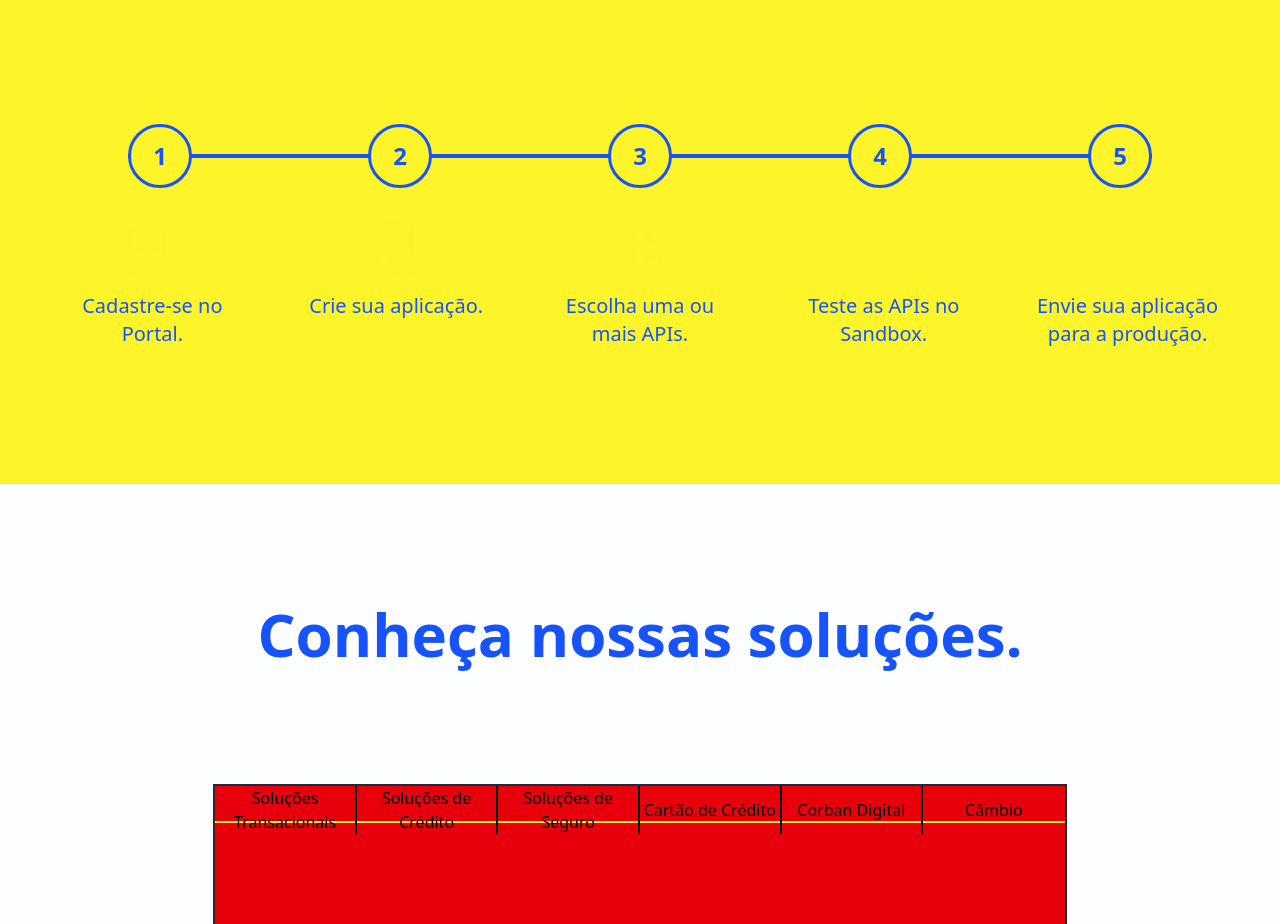
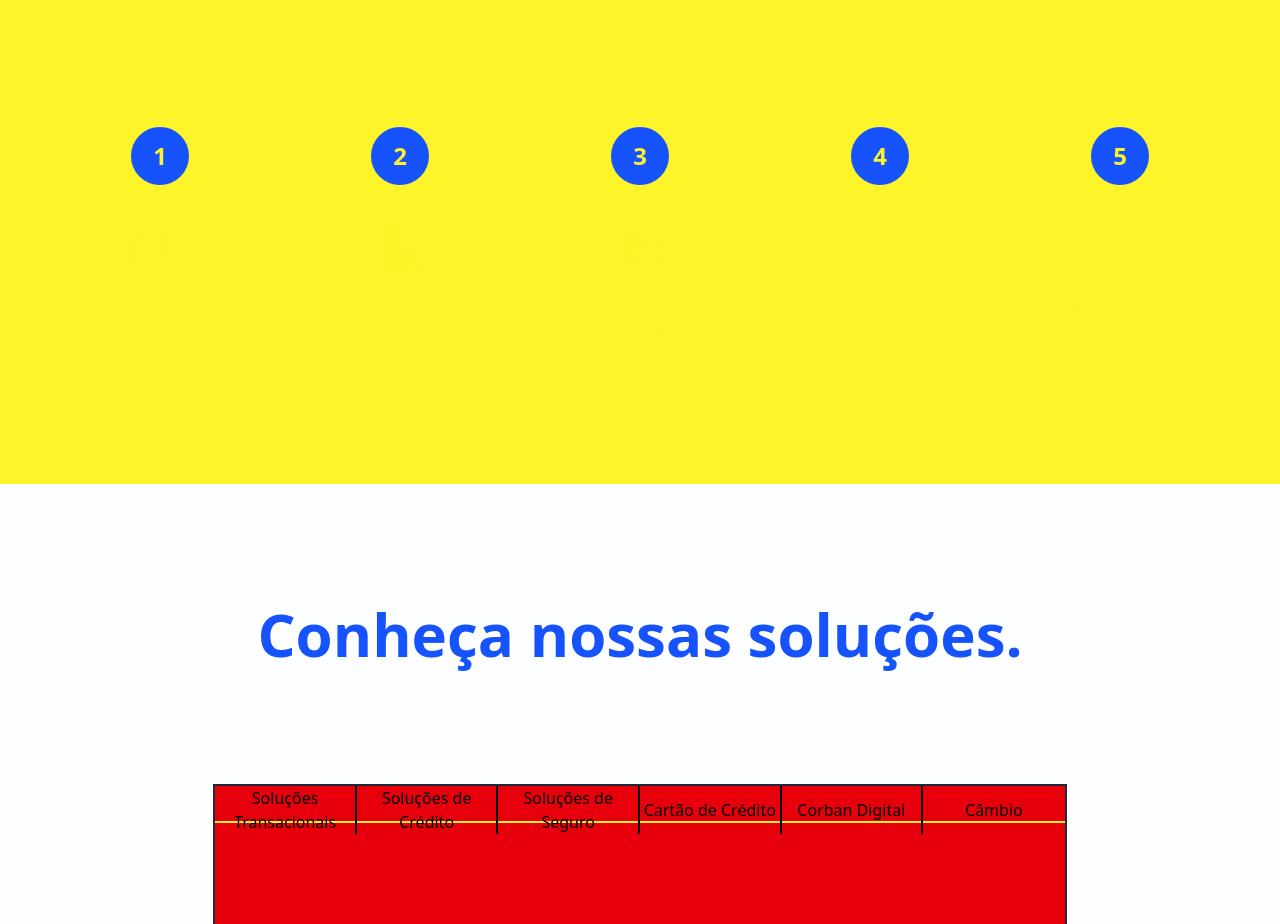
Before and after one commit to igorjunqueira2607/new-portal-developers-bb, a React (Vite) app: page / in a window 1280 px wide. Shown: the part 1180-2104 px from the top of the page. Built offline with nearby package versions, Linux system fonts and the light colour scheme.

Commit message:
Mudando cor

```diff
--- a/src/components/ImplemetationSteps.jsx
+++ b/src/components/ImplemetationSteps.jsx
@@ -2,28 +2,28 @@ function ImplematationSteps () {
   return(
     <section class="flex flex-col w-4/5 h-1/4 items-center">
       <div class="flex w-full justify-between items-center relative">
-        <hr class="text-azul-bb w-full absolute border-2"/>
-        <div class="bg-amarelo-bb rounded-full border-3 border-azul-bb flex relative w-16 h-16 justify-center items-center">
-          <h1 class="text-2xl text-azul-bb font-semibold">1</h1>
+        <hr class="text-amarelo-bb w-full absolute border-2"/>
+        <div class="bg-azul-bb rounded-full border-3 border-amarelo-bb flex relative w-16 h-16 justify-center items-center">
+          <h1 class="text-2xl text-amarelo-bb font-semibold">1</h1>
         </div>
-        <div class="bg-amarelo-bb rounded-full border-3 border-azul-bb flex relative w-16 h-16 justify-center items-center">
-          <h1 class="text-2xl text-azul-bb font-semibold">2</h1>
+        <div class="bg-azul-bb rounded-full border-3 border-amarelo-bb flex relative w-16 h-16 justify-center items-center">
+          <h1 class="text-2xl text-amarelo-bb font-semibold">2</h1>
         </div>
-        <div class="bg-amarelo-bb rounded-full border-3 border-azul-bb flex relative w-16 h-16 justify-center items-center">
-          <h1 class="text-2xl text-azul-bb font-semibold">3</h1>
+        <div class="bg-azul-bb rounded-full border-3 border-amarelo-bb flex relative w-16 h-16 justify-center items-center">
+          <h1 class="text-2xl text-amarelo-bb font-semibold">3</h1>
         </div>
-        <div class="bg-amarelo-bb rounded-full border-3 border-azul-bb flex relative w-16 h-16 justify-center items-center">
-          <h1 class="text-2xl text-azul-bb font-semibold">4</h1>
+        <div class="bg-azul-bb rounded-full border-3 border-amarelo-bb flex relative w-16 h-16 justify-center items-center">
+          <h1 class="text-2xl text-amarelo-bb font-semibold">4</h1>
         </div>
-        <div class="bg-amarelo-bb rounded-full border-3 border-azul-bb flex relative w-16 h-16 justify-center items-center">
-          <h1 class="text-2xl text-azul-bb font-semibold">5</h1>
+        <div class="bg-azul-bb rounded-full border-3 border-amarelo-bb flex relative w-16 h-16 justify-center items-center">
+          <h1 class="text-2xl text-amarelo-bb font-semibold">5</h1>
         </div>
       </div>
       <div class="flex justify-between w-8/7 mt-4">
         <div class="text-center w-1/6 h-full justify-between flex flex-col items-center">
           <div class="pt-4 pb-4 w-full flex flex-col items-center">
             <img src="/assets/clipboard.png" class="w-14 h-14"/>
-            <h1 class="text-azul-bb mt-4 text-xl font-medium">
+            <h1 class="text-amarelo-bb mt-4 text-xl font-medium">
               Cadastre-se no Portal.
             </h1>
           </div>
@@ -31,7 +31,7 @@ function ImplematationSteps () {
         <div class="text-center w-1/6 h-full justify-between flex flex-col items-center">
           <div class="pt-4 pb-4 w-full flex flex-col items-center">
             <img src="assets/app-development.png" class="ml-2 w-14 h-14"/>
-            <h1 class="text-azul-bb mt-4 text-xl font-medium">
+            <h1 class="text-amarelo-bb mt-4 text-xl font-medium">
               Crie sua aplicação.
             </h1>
           </div>
@@ -39,7 +39,7 @@ function ImplematationSteps () {
         <div class="text-center w-1/6 h-full justify-between flex flex-col items-center">
           <div class="pt-4 pb-4 w-full flex flex-col items-center">
             <img src="/assets/hand.png" class="ml-2 w-14 h-14"/>
-            <h1 class="text-azul-bb mt-4 text-xl font-medium">
+            <h1 class="text-amarelo-bb mt-4 text-xl font-medium">
               Escolha uma ou mais APIs.
             </h1>
           </div>
@@ -47,7 +47,7 @@ function ImplematationSteps () {
         <div class="text-center w-1/6 h-full justify-between flex flex-col items-center">
           <div class="pt-4 pb-4 w-full flex flex-col items-center">
             <img src="/assets/icons8-teste-passado-100.png" class="ml-2 w-14 h-14"/>
-            <h1 class="text-azul-bb mt-4 text-xl font-medium">
+            <h1 class="text-amarelo-bb mt-4 text-xl font-medium">
               Teste as APIs no Sandbox.
             </h1>
           </div>
@@ -55,7 +55,7 @@ function ImplematationSteps () {
         <div class="text-center w-1/6 h-full justify-between flex flex-col items-center">
           <div class="pt-4 pb-4 w-full flex flex-col items-center">
             <img src="/assets/icons8-ordem-de-produção-96.png" class="ml-2 w-14 h-14"/>
-            <h1 class="text-azul-bb mt-4 text-xl font-medium">
+            <h1 class="text-amarelo-bb mt-4 text-xl font-medium">
               Envie sua aplicação para a produção.
             </h1>
           </div>
```
